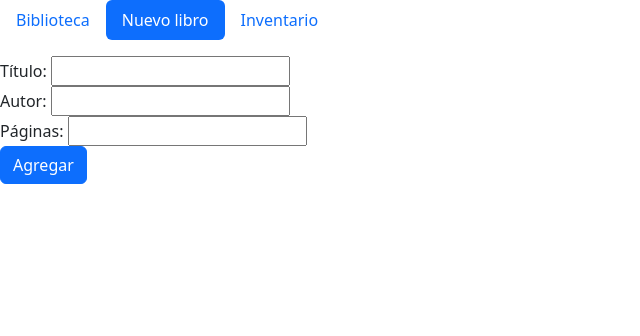
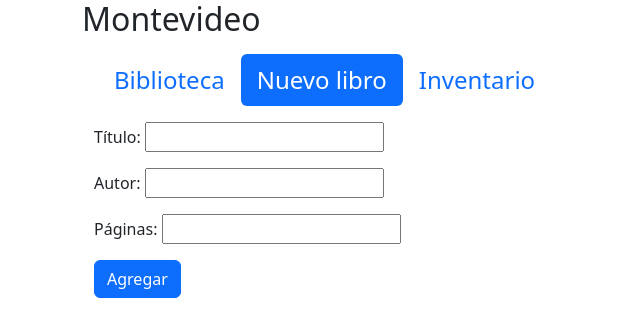
Before and after one commit to IngSoft-FIS-2024-1/practica-3-n3a-sebadio, a website with bundled scripts: page index.html in a window 1280 px wide. Both pictures are taken after a click on the tab "Nuevo libro". Shown: the whole page, without its empty margins (0-640 px from the left). Built offline with nearby package versions, Linux system fonts and the light colour scheme.

Commit message:
bs layout improvements

```diff
--- a/index.html
+++ b/index.html
@@ -10,52 +10,55 @@
 </head>
 
 <body>
-
-    <ul class="nav nav-pills mb-3" id="pills-tab" role="tablist">
+    <div class="container">
+        <h2 id="library-name"></h2>
+        <ul class="nav nav-pills m-3 fs-4" id="pills-tab" role="tablist">
             <li class="nav-item" role="presentation">
-            <button class="nav-link active" id="pills-library-tab" data-bs-toggle="pill" data-bs-target="#pills-library"
-                type="button" role="tab" aria-controls="pills-library" aria-selected="true">Biblioteca</button>
+                <button class="nav-link active" id="pills-library-tab" data-bs-toggle="pill"
+                    data-bs-target="#pills-library" type="button" role="tab" aria-controls="pills-library"
+                    aria-selected="true">Biblioteca</button>
             </li>
             <li class="nav-item" role="presentation">
                 <button class="nav-link" id="pills-newbook-tab" data-bs-toggle="pill" data-bs-target="#pills-newbook"
                     type="button" role="tab" aria-controls="pills-newbook" aria-selected="false">Nuevo libro</button>
             </li>
             <li class="nav-item" role="presentation">
-            <button class="nav-link" id="pills-inventory-tab" data-bs-toggle="pill" data-bs-target="#pills-inventory"
-                type="button" role="tab" aria-controls="pills-inventory" aria-selected="false">Inventario</button>
+                <button class="nav-link" id="pills-inventory-tab" data-bs-toggle="pill"
+                    data-bs-target="#pills-inventory" type="button" role="tab" aria-controls="pills-inventory"
+                    aria-selected="false">Inventario</button>
             </li>
         </ul>
-    <div class="tab-content" id="pills-tabContent">
-        <div class="tab-pane fade show active" id="pills-library" role="tabpanel" aria-labelledby="pills-library-tab"
-            tabindex="0">
-            <h2 id="library-name"></h2>
+        <div class="tab-content container" id="pills-tabContent">
+            <div class="tab-pane fade show active" id="pills-library" role="tabpanel"
+                aria-labelledby="pills-library-tab" tabindex="0">
                 <form action="">
-                <label for="inp-total-books">Total libros:
+                    <label for="inp-total-books">Total de libros:
                         <input id="inp-total-books" name="inp-total-books" type="text" readonly>
                     </label>
                 </form>
             </div>
-        <div class="tab-pane fade" id="pills-newbook" role="tabpanel" aria-labelledby="pills-newbook-tab" tabindex="1">
-            <form>
-                <div class="form-row">
+            <div class="tab-pane fade" id="pills-newbook" role="tabpanel" aria-labelledby="pills-newbook-tab"
+                tabindex="1">
+                <form class="">
+                    <div class="form-row mb-3">
                         <label for="inp-title">Título:
                             <input id="inp-title" name="inp-title" type="text" required>
                         </label>
                     </div>
-                <div class="form-row">
+                    <div class="form-row mb-3">
                         <label for="inp-author">Autor:
                             <input id="inp-author" name="inp-author" type="text">
                         </label>
                     </div>
-                <div class="form-row">
+                    <div class="form-row mb-3">
                         <label for="inp-pages">Páginas:
                             <input id="inp-pages" name="inp-pages" type="number" min="1" required>
                         </label>
                     </div>
-                <div class="d-none" id="add-book-error">
+                    <div class="d-none mb-3" id="add-book-error">
                         <p class="text-danger pt-2" id="add-book-error-msg"></p>
                     </div>
-                <div class="form-row">
+                    <div class="form-row mb-3">
                         <button id="btn-add" type="button" class="btn btn-primary">Agregar</button>
                     </div>
                 </form>
@@ -64,9 +67,10 @@
                 tabindex="2">
                 <h2 id="empty-book-list">No ha ingresado ningún libro</h2>
                 <div id="book-list-container" class="container d-none">
-                <h2 class="title">Libros: </h2>
+                    <h2 class="title">Libros</h2>
                     <ul id="book-list" class="list-group-numbered">
                     </ul>
+                </div>
             </div>
         </div>
     </div>
```
Lines whose indentation alone changed are shown as unchanged.
